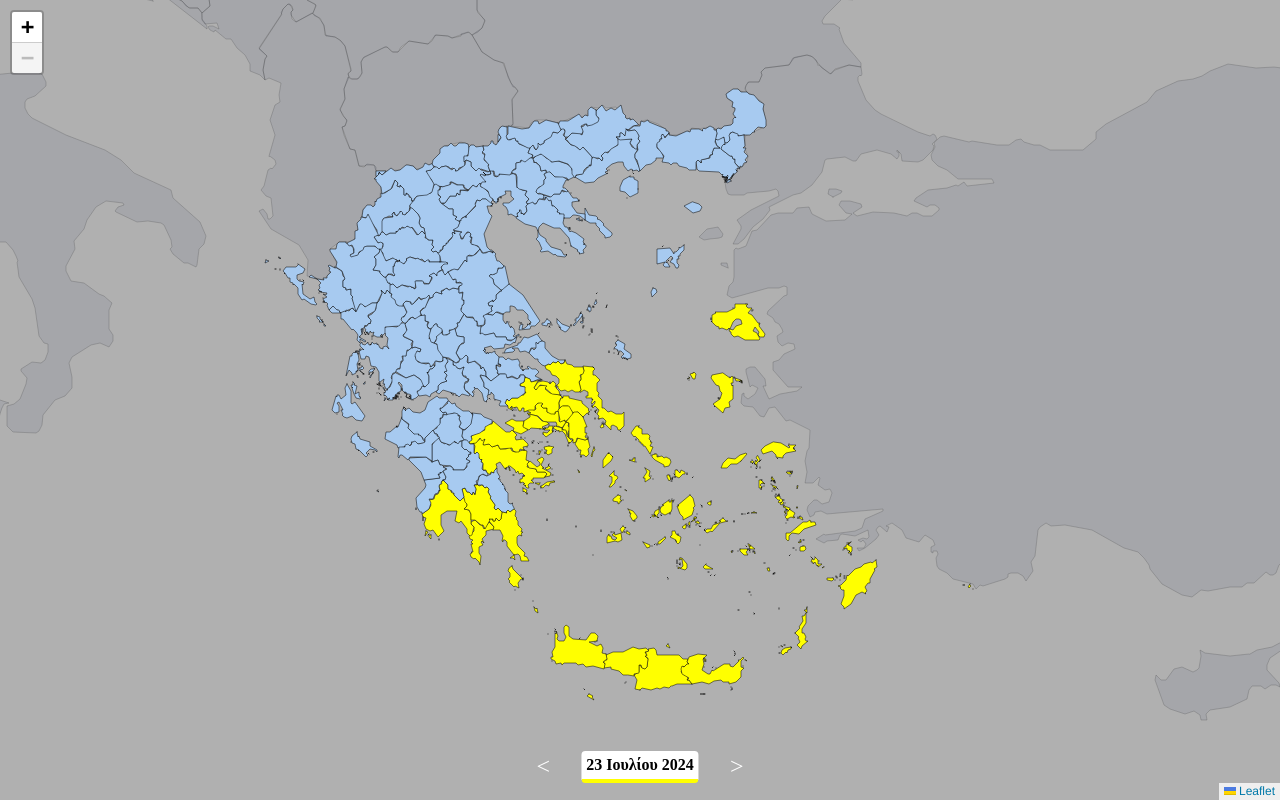
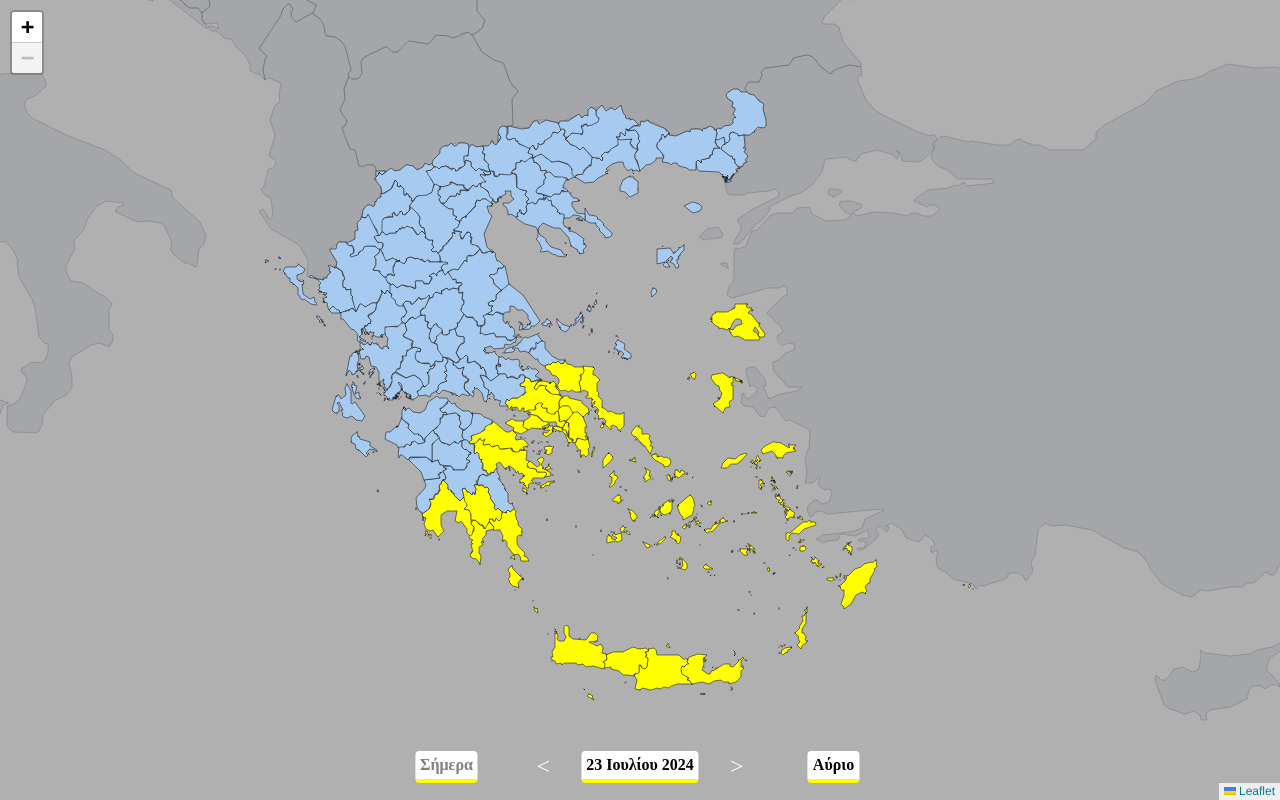
Before and after one commit to skonstantis/pyrosvestis.gr, a React (Vite) app: page / in a window 1280 px wide. Built offline with nearby package versions, Linux system fonts and the light colour scheme.

Commit message:
today and tomorrow button integration, bug fixes

```diff
--- a/src/functions/dateUtils.js
+++ b/src/functions/dateUtils.js
@@ -5,6 +5,14 @@ import moment from "moment";
 import { changeLayerColor } from "./colorUtils";
 import layers from "../constants/layers";
 import { useSeason } from "../contexts/seasonContext.jsx";
+
+export const handleClickOutside = (ref, setCalendarVisible) => {
+  return (event) => {
+    if (ref.current && !ref.current.contains(event.target)) {
+      setCalendarVisible(false);
+    }
+  };
+};
 
 export const handleDateClick = (calendarVisible, setCalendarVisible) => {
   setCalendarVisible(!calendarVisible);
--- a/src/view/DateComponent.jsx
+++ b/src/view/DateComponent.jsx
@@ -18,6 +18,7 @@ import {
   handleDateClick,
   onChange,
   useSetDate,
+  handleClickOutside,
 } from "../functions/dateUtils";
 import { useMaxColor } from "../functions/colorUtils";
 import { SeasonProvider } from "../contexts/seasonContext.jsx";
@@ -25,6 +26,7 @@ import { isMobileDevice } from "../functions/isMobileDevice";
 
 const DateComponent = () => {
   const today = moment().format("YYYY-MM-DD");
+  const tomorrow = moment().add(1, 'days').format("YYYY-MM-DD");
   const [date, setDate] = useState(today);
   const [calendarVisible, setCalendarVisible] = useState(false);
   const [intervalId, setIntervalId] = useState(null);
@@ -34,28 +36,44 @@ const DateComponent = () => {
   useSetDate(date);
 
   const maxColor = useMaxColor(date);
+  const maxColorToday = useMaxColor(today);
+  const maxColorTomorrow = useMaxColor(tomorrow);
 
   useEffect(() => {
-    const handleClickOutside = (event) => {
-      if (calendarRef.current && !calendarRef.current.contains(event.target)) {
-        setCalendarVisible(false);
-      }
-    };
-
-    document.addEventListener("mousedown", handleClickOutside);
+    const outsideClickHandler = handleClickOutside(calendarRef, setCalendarVisible);
+    document.addEventListener("click", outsideClickHandler);
 
     return () => {
-      document.removeEventListener("mousedown", handleClickOutside);
+      document.removeEventListener("click", outsideClickHandler);
       clearTimeout(intervalId);
     };
   }, [intervalId]);
 
+  const handleTodayClick = () => {
+    setDate(today);
+    setCalendarVisible(false);
+  };
+
+  const handleTomorrowClick = () => {
+    setDate(tomorrow);
+    setCalendarVisible(false);
+  };
+
   return (
     <SeasonProvider>
       <div className={styles.dateWrapper}>
+        <div className={styles.dateContainer}>
+          <div
+            className={`${styles.dateInnerContainer} ${date === today ? styles.disabled : ''}`}
+            style={{ borderBottom: "4px solid " + maxColorToday }}
+            onClick={date !== today ? handleTodayClick : null}
+          >
+            Σήμερα
+          </div>
+        </div>
         <span
-          onMouseDown={() =>{
-            if(!isMobileDevice())
+          onMouseDown={() => {
+            if (!isMobileDevice())
               handleMouseDown(
                 "previous",
                 clickCount,
@@ -88,8 +106,11 @@ const DateComponent = () => {
           &lt;
         </span>
         <div
-          className={styles.dateContainer}
-          onClick={() => handleDateClick(calendarVisible, setCalendarVisible)}
+          className={styles.dateContainerCentral}
+          onClick={(event) => {
+            event.stopPropagation();
+            handleDateClick(calendarVisible, setCalendarVisible);
+          }}
         >
           <div
             className={styles.dateInnerContainer}
@@ -147,6 +168,15 @@ const DateComponent = () => {
         >
           &gt;
         </span>
+        <div className={styles.dateContainer}>
+          <div
+            className={`${styles.dateInnerContainer} ${date === tomorrow ? styles.disabled : ''}`}
+            style={{ borderBottom: "4px solid " + maxColorTomorrow }}
+            onClick={date !== tomorrow ? handleTomorrowClick : null}
+          >
+            Αύριο
+          </div>
+        </div>
       </div>
     </SeasonProvider>
   );
--- a/src/view/date.module.css
+++ b/src/view/date.module.css
@@ -1,4 +1,10 @@
 /* Author: Sotiris Konstantis */
+
+.dateInnerContainer.disabled {
+  color: gray;
+  cursor: not-allowed;
+  border-bottom: 4px solid lightgray;
+}
 
 .dateWrapper {
     position: absolute;
@@ -10,13 +16,14 @@
     z-index: 1000;
   }
 
-  .dateContainer {
+  .dateContainer,
+  .dateContainerCentral {
     width: 160px;
     text-align: center;
     position: relative;
   }
 
-  .dateContainer::after {
+  .dateContainerCentral::after {
     content: "Ημερολόγιο";
     position: absolute;
     bottom: 120%;
@@ -34,7 +41,8 @@
     z-index: 1;
   }
 
-  .dateContainer:hover::after {
+  .dateContainerCentral:hover::after
+  {
     opacity: 1;
     visibility: visible;
   }
```
Lines whose indentation alone changed are shown as unchanged.
